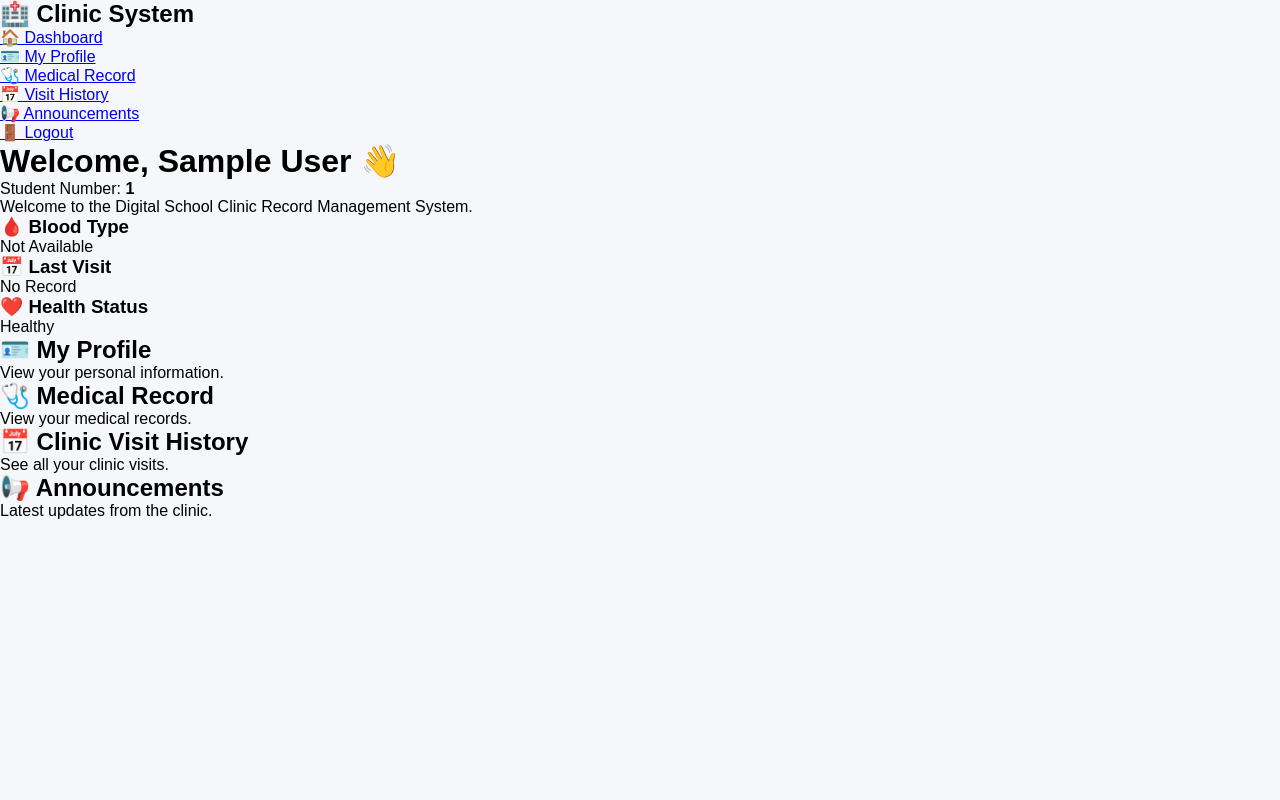
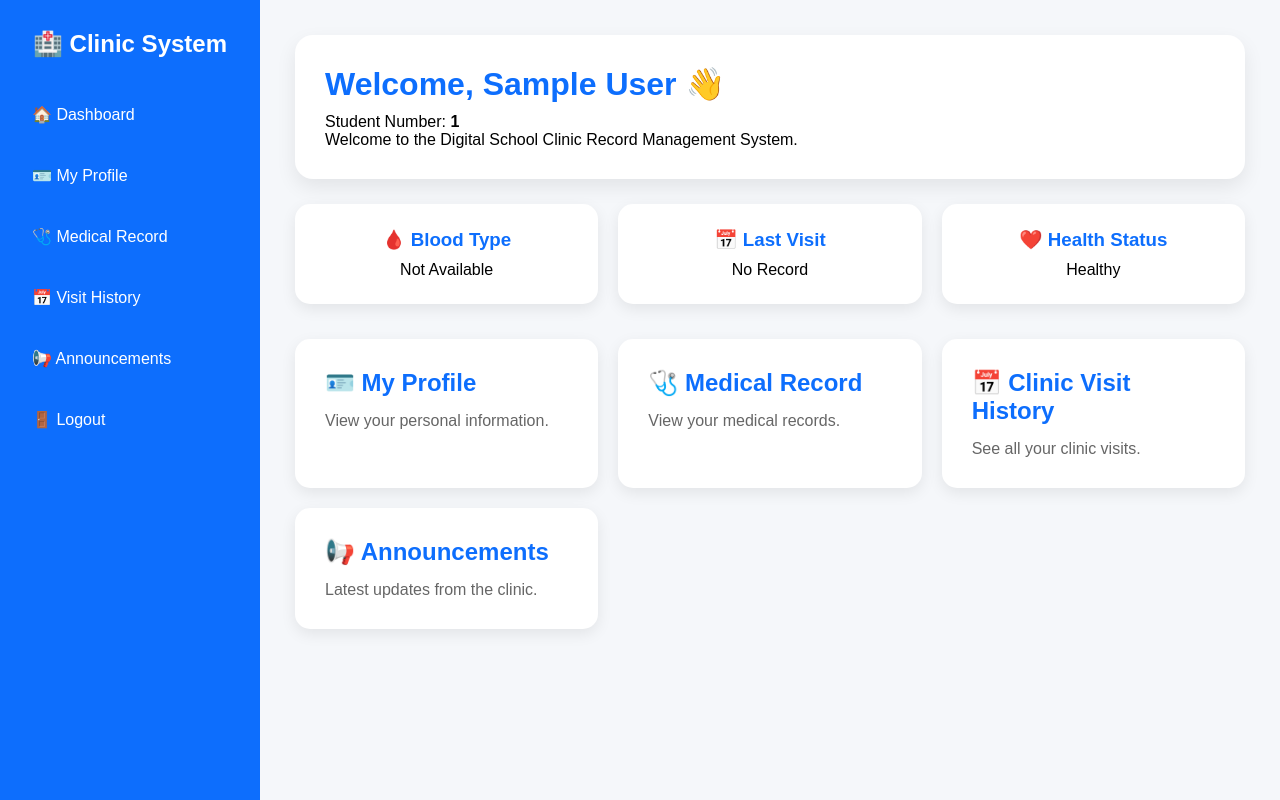
Before and after one commit to cojorammiel-sudo/digital-school-clinic-v2, a Flask app: page /dashboard in a window 1280 px wide. Run offline with Flask 3, Linux system fonts and the light colour scheme; the visitor is signed in with stand-in values (Sample User, id 1).

Commit message:
Update style.css

```diff
--- a/static/style.css
+++ b/static/style.css
@@ -322,6 +322,115 @@ body{
     text-decoration:underline;
 }
 
+/* ==========================
+   STUDENT DASHBOARD
+========================== */
+
+.dashboard{
+    display:flex;
+    min-height:100vh;
+}
+
+.sidebar{
+    width:260px;
+    background:#0d6efd;
+    color:white;
+    padding:30px 20px;
+}
+
+.sidebar h2{
+    text-align:center;
+    margin-bottom:35px;
+}
+
+.sidebar ul{
+    list-style:none;
+}
+
+.sidebar ul li{
+    margin:18px 0;
+}
+
+.sidebar ul li a{
+    color:white;
+    text-decoration:none;
+    display:block;
+    padding:12px;
+    border-radius:10px;
+    transition:.3s;
+}
+
+.sidebar ul li a:hover{
+    background:rgba(255,255,255,.15);
+}
+
+.main-content{
+    flex:1;
+    padding:35px;
+    background:#f5f7fa;
+}
+
+.welcome-card{
+    background:white;
+    padding:30px;
+    border-radius:18px;
+    box-shadow:0 8px 20px rgba(0,0,0,.08);
+}
+
+.welcome-card h1{
+    color:#0d6efd;
+    margin-bottom:10px;
+}
+
+.summary-grid{
+    margin-top:25px;
+    display:grid;
+    grid-template-columns:repeat(auto-fit,minmax(220px,1fr));
+    gap:20px;
+}
+
+.summary-card{
+    background:white;
+    padding:25px;
+    border-radius:15px;
+    text-align:center;
+    box-shadow:0 5px 15px rgba(0,0,0,.08);
+}
+
+.summary-card h3{
+    color:#0d6efd;
+    margin-bottom:10px;
+}
+
+.feature-grid{
+    margin-top:35px;
+    display:grid;
+    grid-template-columns:repeat(auto-fit,minmax(250px,1fr));
+    gap:20px;
+}
+
+.feature-card{
+    background:white;
+    padding:30px;
+    border-radius:15px;
+    box-shadow:0 5px 15px rgba(0,0,0,.08);
+    transition:.3s;
+    cursor:pointer;
+}
+
+.feature-card:hover{
+    transform:translateY(-6px);
+}
+
+.feature-card h2{
+    color:#0d6efd;
+    margin-bottom:15px;
+}
+
+.feature-card p{
+    color:#666;
+}
+
 /* Mobile */
 
 @media(max-width:500px){
```
